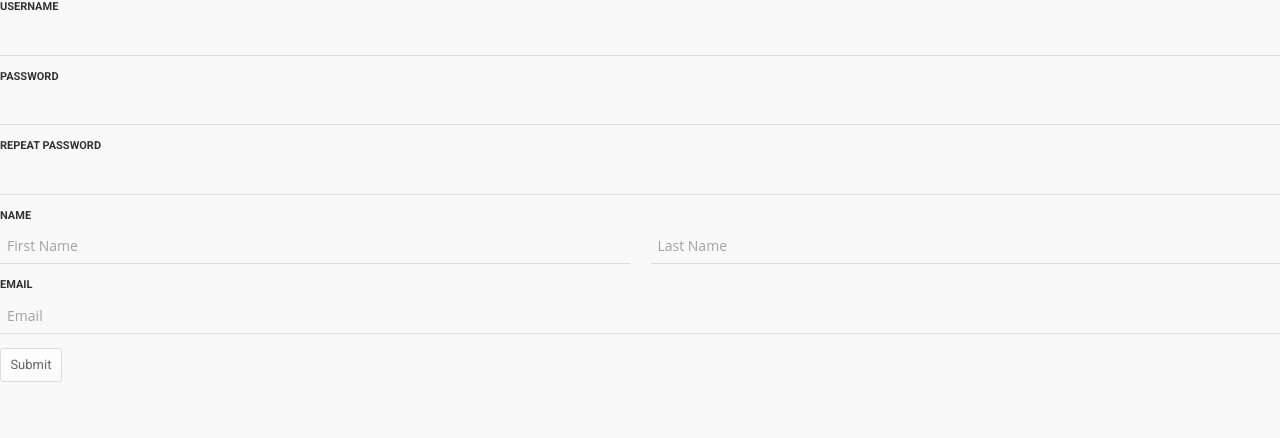
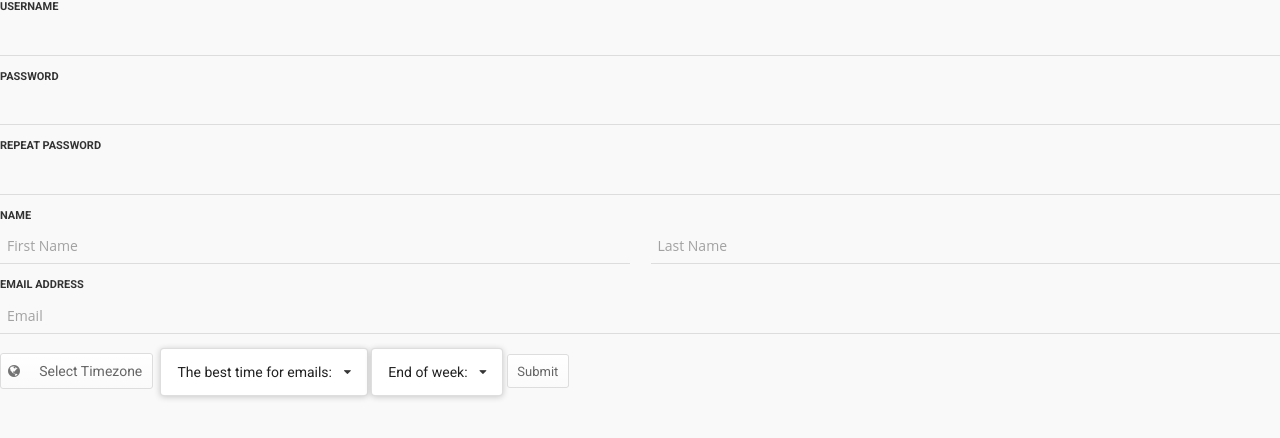
Before and after one commit to mehlcat/Games-for-Literacy-UI, a Django app: template main/templates/register.html in a window 1280 px wide. Shown: the top 438 px of the page. Run offline with Django 3.2, Linux system fonts and the light colour scheme; the template is opened without the code that fills it: values that come from a table or form of the project are taken from there, others are empty; parts of the project's set-up code (start-up, migrations or seed data) failed here and were passed over.

Commit message:
improvements to model, register, login, attempted to add settings

```diff
--- a/GFL_UI/urls.py
+++ b/GFL_UI/urls.py
@@ -24,6 +24,6 @@ urlpatterns = [
     url(r'^$', views.index, name='index'),
     url(r'^register/', views.register, name='register'),
     url(r'^home/', views.home, name='home'),
-    url(r'^accounts/login/$',  login),
-    url(r'^accounts/logout/$', logout),
+    url(r'^login/$',  views.login, name="login"),
+    url(r'^logout/$', views.logout_view),
 ]
--- a/main/forms.py
+++ b/main/forms.py
@@ -3,16 +3,25 @@ from django.contrib.auth.models import User
 
 class RegisterForm(forms.Form):
 	username = forms.CharField(label='username', max_length=25, required=True)
-	password = forms.CharField(label='password', max_length=25, required=True)
+	password = forms.CharField(label='password', max_length=25, widget=forms.PasswordInput(), required=True)
 	firstname = forms.CharField(label='firstname', max_length=25, required=True)
 	lastname = forms.CharField(label='lastname', max_length=25, required=True)
 	email = forms.EmailField(label='email', max_length=25, required=True)
 
 	def save(self):
-		user = User.objects.create_user(self.cleaned_data['username'], self.cleaned_data["email"], self.cleaned_data["password1"])
+		user = User.objects.create_user(self.cleaned_data['username'], self.cleaned_data["email"], self.cleaned_data["password"])
 
 		user.firstname = self.cleaned_data['firstname']
 		user.lastname = self.cleaned_data['lastname']
 
 		user.save()
 		return user
+
+class SettingsForm(forms.Form):
+	timezone = forms.CharField(label='username', max_length=25)
+	contact_time = forms.CharField(label='password', max_length=25)
+
+
+	def save(self):
+
+		return
--- a/main/templates/index.html
+++ b/main/templates/index.html
@@ -4,5 +4,7 @@
 <h1 class="ui header">Hello World</h1>
 
 
+{{ users }}
+
 
 {% include "footer.html" %}
--- a/main/templates/register.html
+++ b/main/templates/register.html
@@ -2,12 +2,17 @@
 {% include "header.html" %}
 
 
-{% if form.subject.errors %}
-    <ol>
-    {% for error in form.subject.errors %}
-        <li><strong>{{ error|escape }}</strong></li>
+{% if form.errors %}
+        {% for error in form.errors %}
+            <div class="alert alert-error">
+                <strong>{{ error|escape }}</strong>
+            </div>
+        {% endfor %}
+    {% for error in form.non_field_errors %}
+        <div class="alert alert-error">
+            <strong>{{ error|escape }}</strong>
+        </div>
     {% endfor %}
-    </ol>
 {% endif %}
 
 
@@ -17,20 +22,19 @@
     {% csrf_token %}
 
 
-
 	  <div class="field">
 	    <label for="username">Username</label>
 	    <input type="text" name="username">
 	  </div>
 
      <div class="field">
-	    <label for="password1">Password</label>
-	    <input type="text" name="password1">
+	    <label for="password">Password</label>
+	    <input type="password" name="password">
  	 </div>
 
      <div class="field">
 	    <label for="password2">Repeat Password</label>
-	    <input type="text" name="password1">
+	    <input type="password" name="password2">
  	 </div>
 
 	 <div class="field">
@@ -46,14 +50,50 @@
   	</div>
 
   <div class="field">
-    <label for="email">Email</label>
+    <label for="email">Email address</label>
     <input type="text" name="email" placeholder="Email">
   </div>
 
+  <div class="ui floating dropdown labeled search icon button">
+      <i class="world icon"></i>
+      <span class="text">Select Timezone</span>
+      <div class="menu">
+          {% for zone in timezones %}
+                <div class="item"> {{ zone }} </div>
+          {% endfor %}
+      </div>
+    </div>
 
+
+<div class="ui compact menu">
+  <div class="ui simple dropdown item">
+    The best time for emails:
+    <i class="dropdown icon"></i>
+    <div class="menu">
+        {% for choice in time_choices %}
+      <div class="item"> {{ choice }}</div>
+        {% endfor %}
+    </div>
+  </div>
+</div>
+
+<div class="ui compact menu">
+  <div class="ui simple dropdown item">
+    End of week:
+    <i class="dropdown icon"></i>
+    <div class="menu">
+      <div class="item"> Saturday night </div>
+      <div class="item"> Sunday night </div>
+      <div class="item"> Monday morning </div>
+    </div>
+  </div>
+</div>
 
   <input class="ui button" type="submit"></input>
 </form>
 
+<script>
+$('.ui.dropdown').dropdown();
+</script>
 
 {% include "footer.html" %}
```
Also changed, not shown: main/models.py (+23 -4 lines), main/templates/login.html (+4 -5 lines), main/templates/settings.html (added, +30 -0 lines), main/views.py (+55 -14 lines), db.sqlite3, 4 other files.
